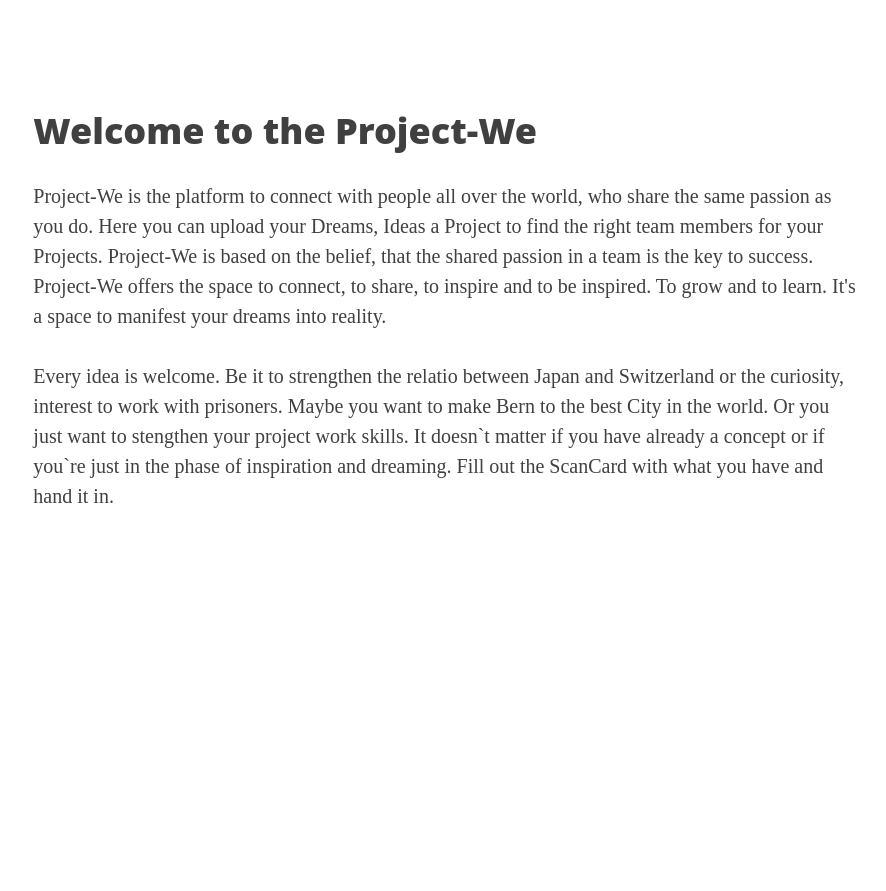
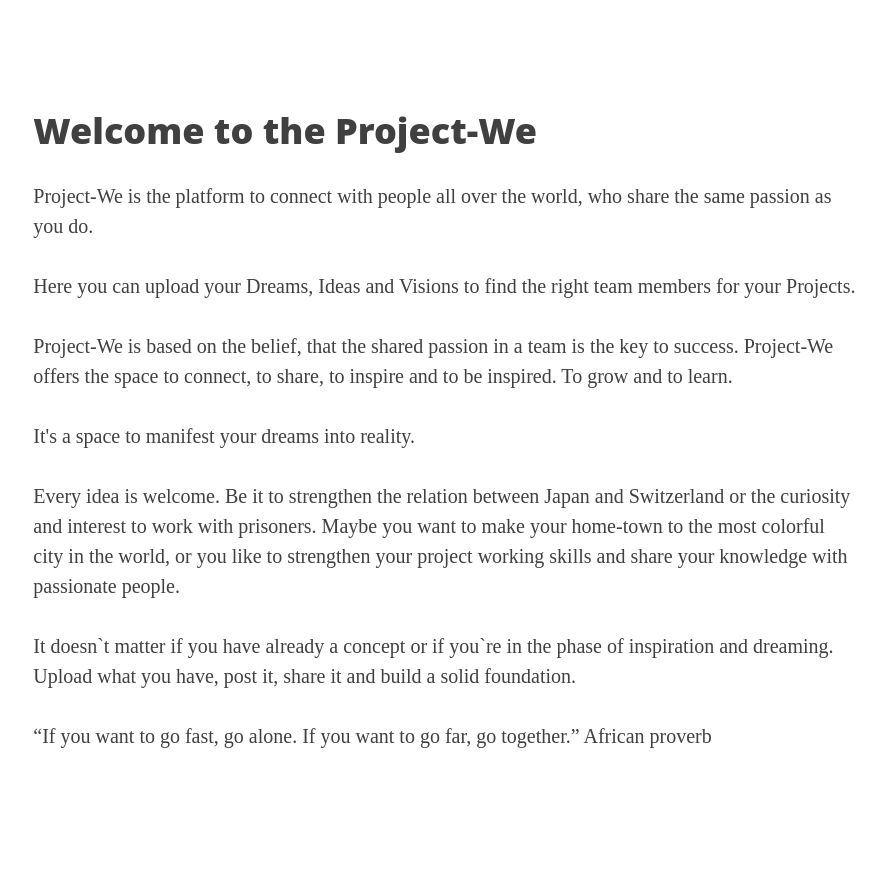
Before and after one commit to Toasterson/projectwe, a Django app: page / in a window 1280 px wide. Shown: the part 51-942 px from the top of the page, without its empty margins (195-1081 px from the left). Run offline with Django 3.2, Linux system fonts and the light colour scheme; some libraries are stand-ins or nearby versions.

Commit message:
Changed: About TheProject Text.

```diff
--- a/projectwe/templates/index.html
+++ b/projectwe/templates/index.html
@@ -1,16 +1,29 @@
 {% extends "base.html" %}
 
 {% block content %}
-<div class="col-lg-8 col-lg-offset-2 col-md-10 col-md-offset-1">
-<h1>Welcome to the Project-We</h1>
+    <div class="col-lg-8 col-lg-offset-2 col-md-10 col-md-offset-1">
 
-<p>Project-We is the platform to connect with people all over the world, who share the same passion as you do.
-Here you can upload your Dreams, Ideas a Project to find the right team members for your Projects.
-Project-We is based on the belief, that the shared passion in a team is the key to success. Project-We offers the space to connect, to share, to inspire and to be inspired. To grow and to learn.
-It's a space to manifest your dreams into reality.</p>
+        <h1>Welcome to the Project-We</h1>
 
-<p>Every idea is welcome. Be it to strengthen the relatio between Japan and Switzerland or the curiosity, interest to work with prisoners. Maybe you want to make Bern to the best City in the world. Or you just want to stengthen your project work skills.
-It doesn`t matter if you have already a concept or if you`re just in the phase of inspiration and dreaming. Fill out the ScanCard with what you have and hand it in.
-</p>
-</div>
+        <p>Project-We is the platform to connect with people all over the world, who share the same passion as you
+            do.</p>
+
+        <p>Here you can upload your Dreams, Ideas and Visions to find the right team members for your Projects.</p>
+
+        <p>Project-We is based on the belief, that the shared passion in a team is the key to success. Project-We offers
+            the space to connect, to share, to inspire and to be inspired. To grow and to learn.</p>
+
+        <p>It's a space to manifest your dreams into reality.</p>
+
+        <p>Every idea is welcome. Be it to strengthen the relation between Japan and Switzerland or the curiosity and
+            interest to work with prisoners. Maybe you want to make your home-town to the most colorful city in the
+            world, or you like to strengthen your project working skills and share your knowledge with passionate
+            people.</p>
+
+        <p>It doesn`t matter if you have already a concept or if you`re in the phase of inspiration and dreaming. Upload
+            what you have, post it, share it and build a solid foundation.</p>
+
+
+        <p>“If you want to go fast, go alone. If you want to go far, go together.” African proverb</p>
+    </div>
 {% endblock %}
```
